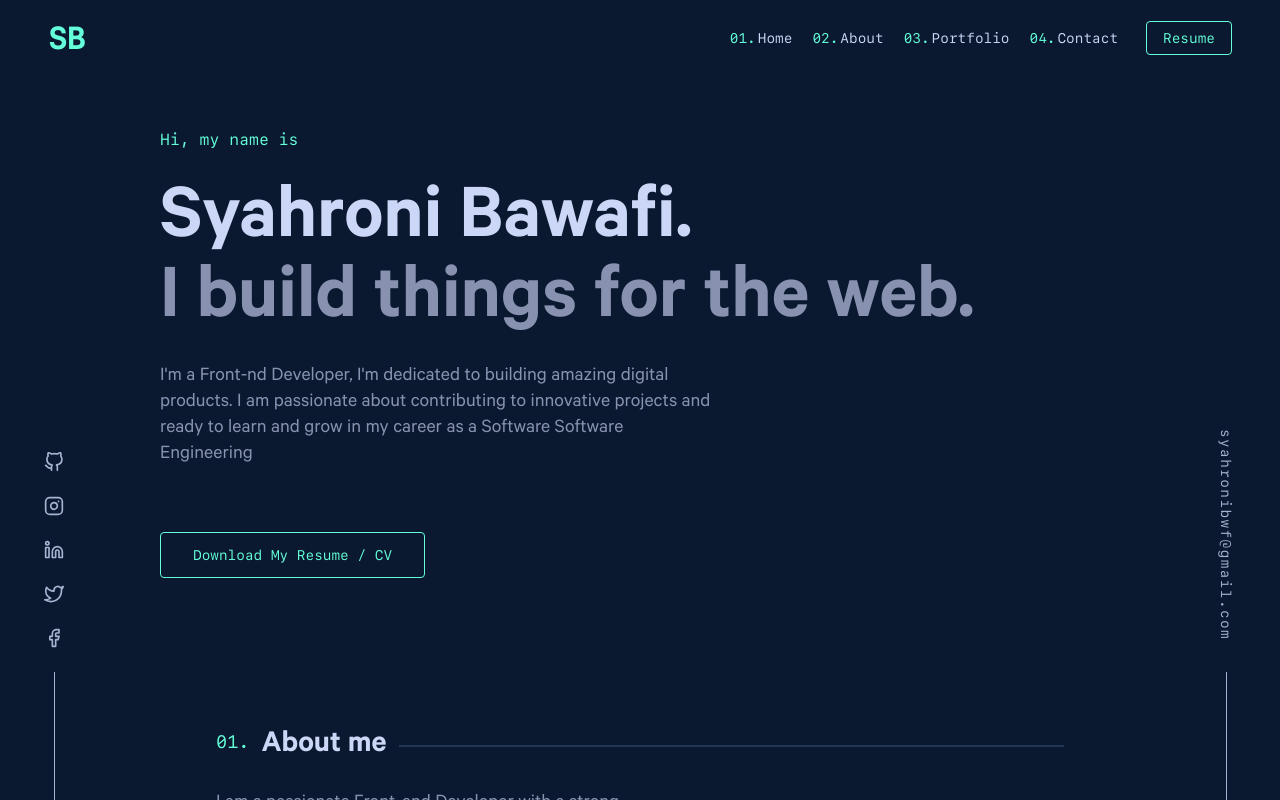
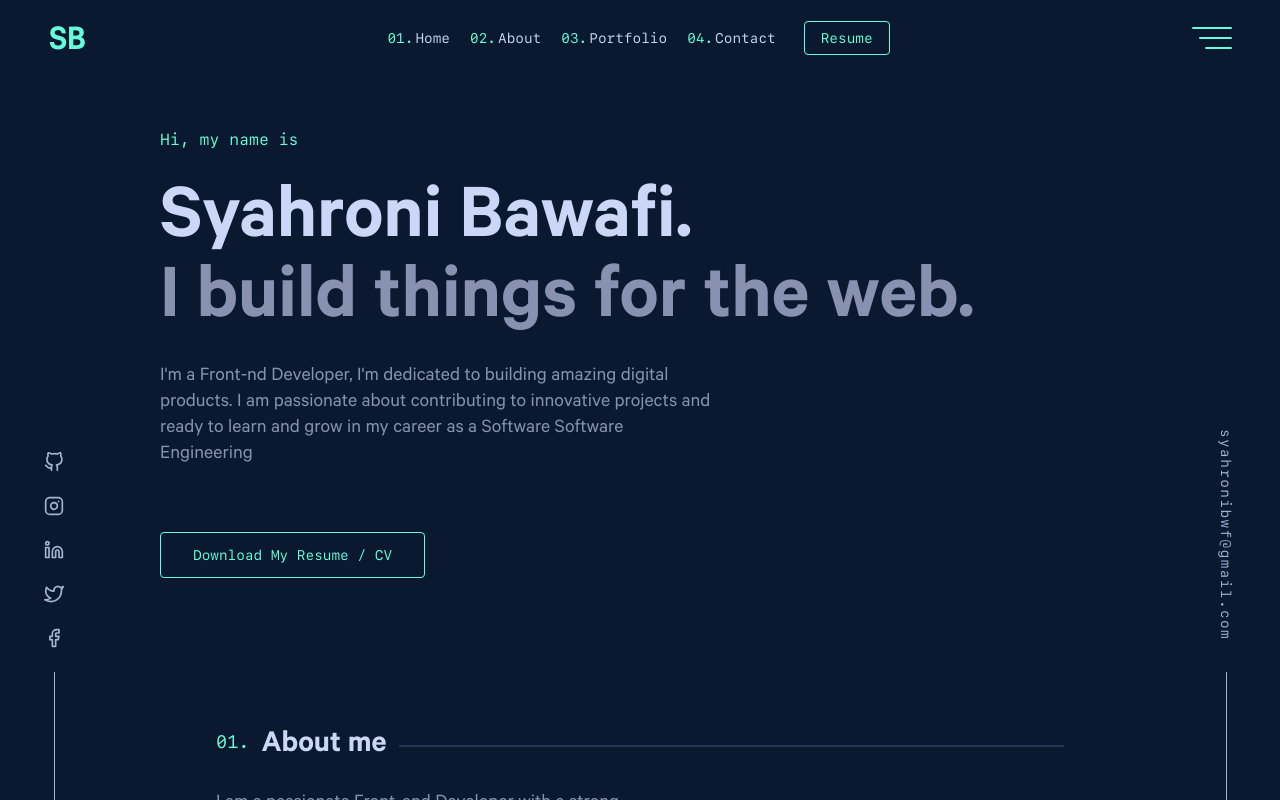
Before and after one commit to bwafi/syahroni-bawafi, a Next.js app: page / in a window 1280 px wide. Shown: the top 800 px of the page. Built offline with nearby package versions, Linux system fonts and the light colour scheme.

Commit message:
humburger menu component

```diff
--- a/components/Featured.tsx
+++ b/components/Featured.tsx
@@ -20,7 +20,7 @@ const Featured = () => {
   return (
     <section className="w-full my-10 mx-auto md:px-5 ">
       <Title index="02.">Some Things I’ve Built</Title>
-      <ul className="mt-8 flex flex-col gap-10 md:gap-32">
+      <ul className="my-8 flex flex-col gap-10 md:gap-32">
         {projects.map((project, index: number) => (
           <li
             key={index}
--- a/components/Nav.tsx
+++ b/components/Nav.tsx
@@ -1,6 +1,8 @@
+"use client";
 import { navLinks } from "@/utils/Links";
 import Link from "next/link";
-import React from "react";
+import React, { useState } from "react";
+import HumburgerMenu from "./ui/HumburgerMenu";
 
 interface link {
   name: string;
@@ -8,6 +10,8 @@ interface link {
 }
 
 const Nav = () => {
+  const [isOpen, setIsOpen] = useState<boolean>(false);
+
   return (
     <header className="w-full mx-auto fixed top-0 bg-navy left-0 z-50">
       <nav className="w-full mx-auto py-5 px-6 lg:px-12 flex justify-between items-center">
@@ -27,12 +31,15 @@ const Nav = () => {
               </li>
             ))}
           </ul>
+
           <div>
             <button className="text-green font-sfMono bg-transparent border border-green py-1.5 px-4 rounded text-sm small-button  hover:-translate-x-1 hover:-translate-y-1 transition-all duration-200 ease-button">
               Resume
             </button>
           </div>
         </div>
+
+        <HumburgerMenu isOpen={isOpen} setIsOpen={setIsOpen} />
       </nav>
     </header>
   );
--- /dev/null
+++ b/components/ui/HumburgerMenu.tsx
@@ -0,0 +1,45 @@
+import React, { Dispatch, SetStateAction } from "react";
+
+interface menuProps {
+  isOpen: boolean;
+  setIsOpen: Dispatch<SetStateAction<boolean>>;
+}
+
+const HumburgerMenu = ({ isOpen, setIsOpen }: menuProps) => {
+  return (
+    <button
+      className="flex relative w-10 h-8 overflow-hidden"
+      onClick={() => setIsOpen(!isOpen)}>
+      <div className="absolute w-10 h-8 flex flex-col items-end justify-center gap-[8px] overflow-hidden">
+        <div
+          className={`w-full h-[2px] bg-green rounded-full origin-left transition-transform duration-300 ${
+            isOpen ? "translate-x-10" : ""
+          }`}></div>
+        <div
+          className={`w-10/12 h-[2px] bg-green rounded-full origin-left transition-transform duration-300 delay-100 ${
+            isOpen ? "translate-x-10" : ""
+          }`}></div>
+        <div
+          className={`w-8/12 h-[2px] bg-green rounded-full origin-left transition-transform duration-300 delay-200 ${
+            isOpen ? "translate-x-10" : ""
+          }`}></div>
+      </div>
+
+      <div
+        className={`absolute flex flex-col items-center justify-center h-8 -translate-x-10 transition-all duration-300 ${
+          isOpen && "translate-x-0 w-10"
+        }`}>
+        <div
+          className={`absolute w-[25px] h-0.5 bg-green transition-all duration-300 delay-200 ${
+            isOpen && "-rotate-45"
+          }`}></div>
+        <div
+          className={`absolute w-[25px] h-0.5 bg-green transition-all duration-300 delay-200 ${
+            isOpen && "rotate-45"
+          }`}></div>
+      </div>
+    </button>
+  );
+};
+
+export default HumburgerMenu;
--- a/libs/featured.json
+++ b/libs/featured.json
@@ -3,7 +3,7 @@
     {
       "name": "Quran Portal",
       "image": "/featured/quran-portal.png",
-      "desc": "A web based Quran app and prayer schedule that uses the public API from [gadingnst](https://github.com/gadingnst/quran-api), equipped with several features such as dark theme, murottal, Indonesian translation, interpretation of surah/verses, and several other features",
+      "desc": "A web based Quran app and prayer schedule that uses the public API from [gadingnst](https://github.com/gadingnst/quran-api) and prayed schedule API from [lakuapik](https://github.com/lakuapik/jadwalsholatorg), equipped with several features such as dark theme, murottal, Indonesian translation, interpretation of surah/verses, and several other features",
       "techs": ["Next JS", "Tailwind CSS", "Redux Toolkit"],
       "github": "https://github.com/bwafi/quran-portal",
       "url": "https://quran-portal.vercel.app/"
```
